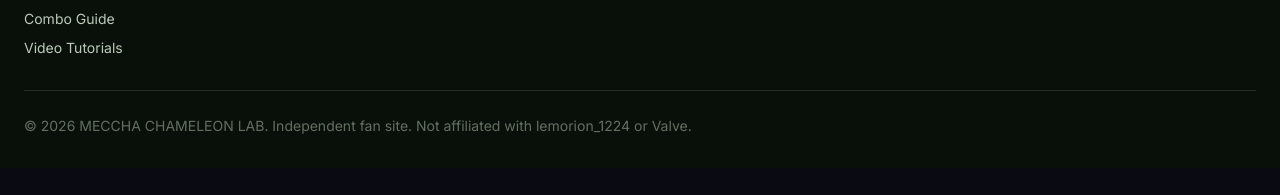
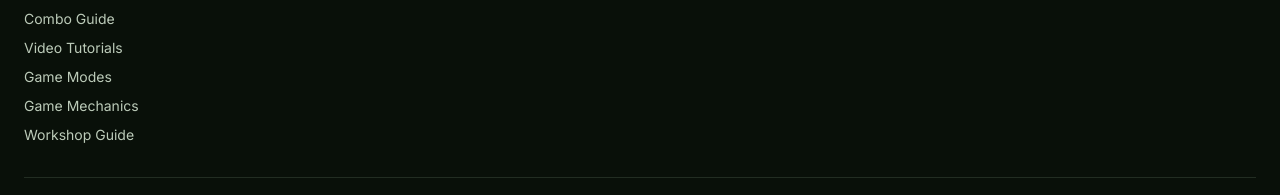
Before and after one commit to mastercodeai/meccha-chameleon-lab, a Next.js app: page /guides/videos in a window 1280 px wide. Shown: the part 9993-10188 px from the top of the page. Before the commit the page ends 10161 px from the top, so only its background shows below. Built offline with nearby package versions, Linux system fonts and the light colour scheme; no server answers.

Commit message:
fix: add game-modes, mechanics, workshop to footer navigation

```diff
--- a/src/components/Footer.tsx
+++ b/src/components/Footer.tsx
@@ -23,6 +23,9 @@ export default function Footer() {
           <Link href="/guides/controls" className="font-body-sm text-body-sm text-on-surface-variant hover:text-primary transition-all">Controls Guide</Link>
           <Link href="/guides/combos" className="font-body-sm text-body-sm text-on-surface-variant hover:text-primary transition-all">Combo Guide</Link>
           <Link href="/guides/videos" className="font-body-sm text-body-sm text-on-surface-variant hover:text-primary transition-all">Video Tutorials</Link>
+          <Link href="/guides/game-modes" className="font-body-sm text-body-sm text-on-surface-variant hover:text-primary transition-all">Game Modes</Link>
+          <Link href="/guides/mechanics" className="font-body-sm text-body-sm text-on-surface-variant hover:text-primary transition-all">Game Mechanics</Link>
+          <Link href="/guides/workshop" className="font-body-sm text-body-sm text-on-surface-variant hover:text-primary transition-all">Workshop Guide</Link>
         </div>
         <div className="flex flex-col gap-2">
           <span className="font-label-caps text-label-caps text-on-surface mb-2">TOOLS</span>
```
